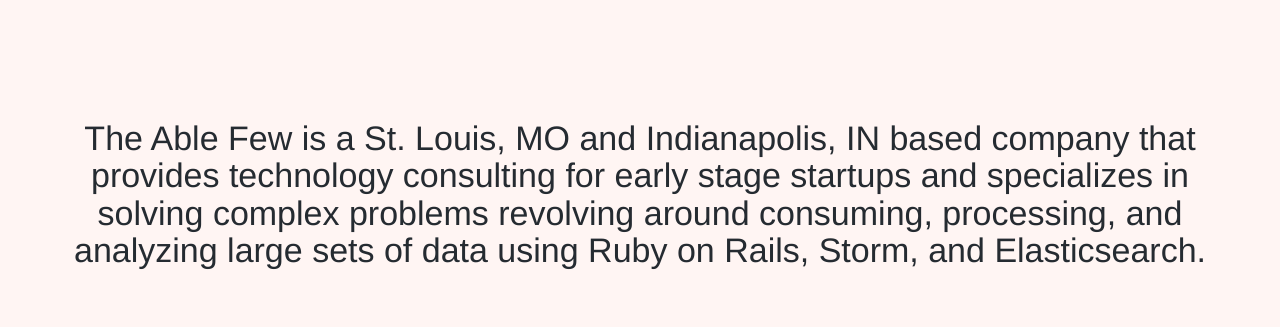
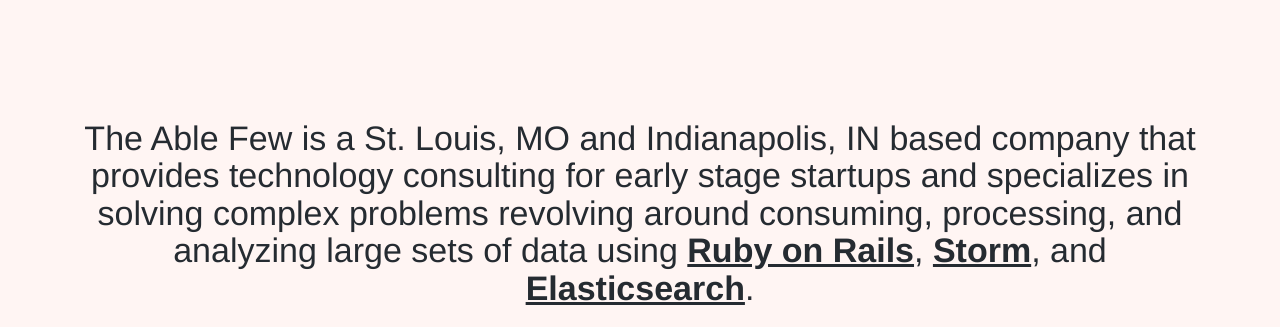
Before and after one commit to theablefew/theablefew.com, a plain HTML site: page index.html in a window 1280 px wide. Shown: the part 960-1287 px from the top of the page. Drawn offline with nearby package versions, Linux system fonts and the light colour scheme; a web font is replaced by a local one.

Commit message:
Bold style.

```diff
--- a/css/main.css
+++ b/css/main.css
@@ -27,6 +27,10 @@
   transform: translate3d(0,0,0);
   color:rgba(37, 43, 49, 1);
   background-color:#fff5f3;
+}
+b, strong {
+  font-family: "AccordRegular","Helvetica Neue",Helvetica,Arial,sans-serif;
+  text-decoration: underline;
 }
 .jumbotron {
   position:relative;
--- a/index.html
+++ b/index.html
@@ -35,7 +35,7 @@
   <div class="container" id="about">
     <div class="row about">
       <div class="col-md-12">
-        <p class="text-center">The Able Few is a St. Louis, MO and Indianapolis, IN based company that provides technology consulting for early stage startups and specializes in solving complex problems revolving around consuming, processing, and analyzing large sets of data using Ruby on Rails, Storm, and Elasticsearch.</p>
+        <p class="text-center">The Able Few is a St. Louis, MO and Indianapolis, IN based company that provides technology consulting for early stage startups and specializes in solving complex problems revolving around consuming, processing, and analyzing large sets of data using <strong>Ruby on Rails</strong>, <strong>Storm</strong>, and <strong>Elasticsearch</strong>.</p>
       </div>
     </div>
 
```
